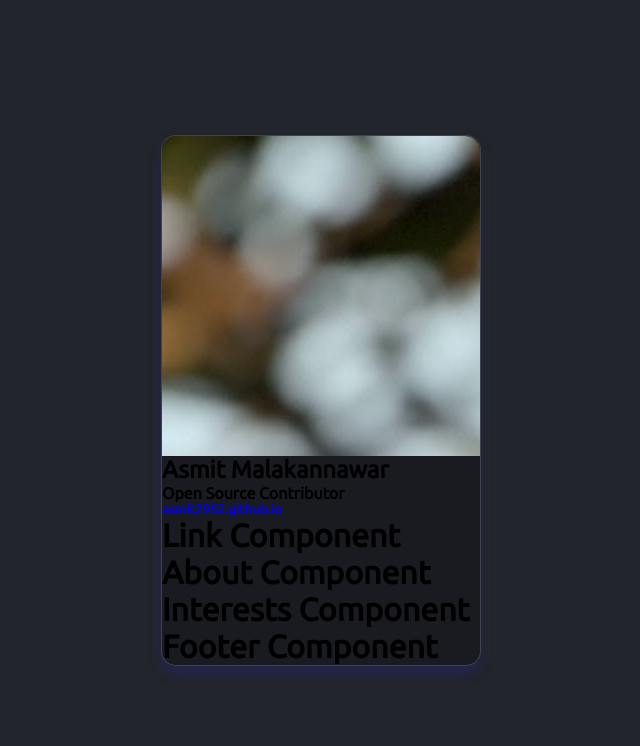
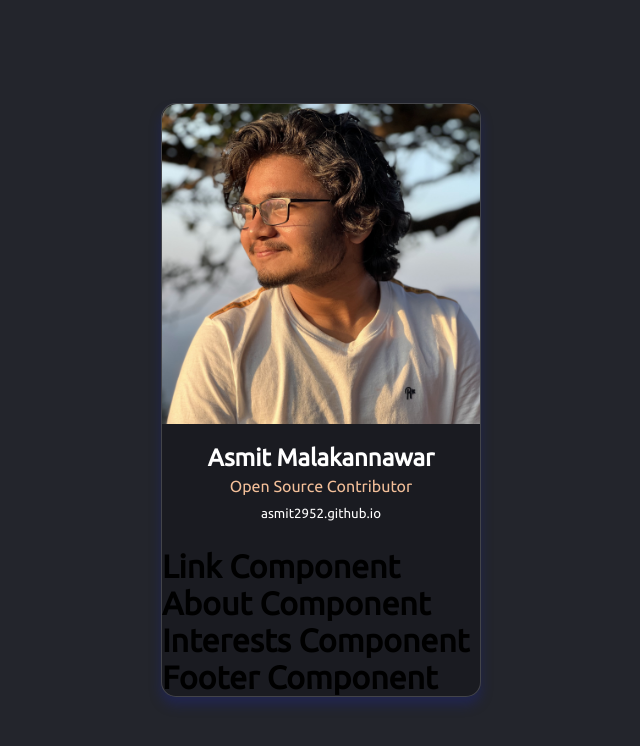
Before and after one commit to Asmit2952/profile-card, a React (Create React App) app: page / in a window 1280 px wide. Shown: the top 746 px of the page, without its empty margins (319-959 px from the left). Built offline with nearby package versions, Linux system fonts and the light colour scheme.

Commit message:
work on header section

```diff
--- a/src/App.css
+++ b/src/App.css
@@ -30,3 +30,31 @@ html, body {
   overflow: hidden;
   border-radius: 15px 15px 0px 0px;
 }
+
+.img-area img {
+  width: 100%;
+  height: 100%;
+  object-fit: cover;
+}
+
+.name-area {
+  text-align: center;
+  padding: 20px;
+  line-height: 28px;
+}
+
+.name-area h2 {
+  color: #FFFFFF;
+  font-weight: 600;
+}
+
+.name-area h4 {
+  color: #F3BF99;
+  font-weight: 400;
+}
+
+.name-area h5, a {
+  color: #FFFFFF;
+  font-weight: 100;
+  text-decoration: none;
+}
```
